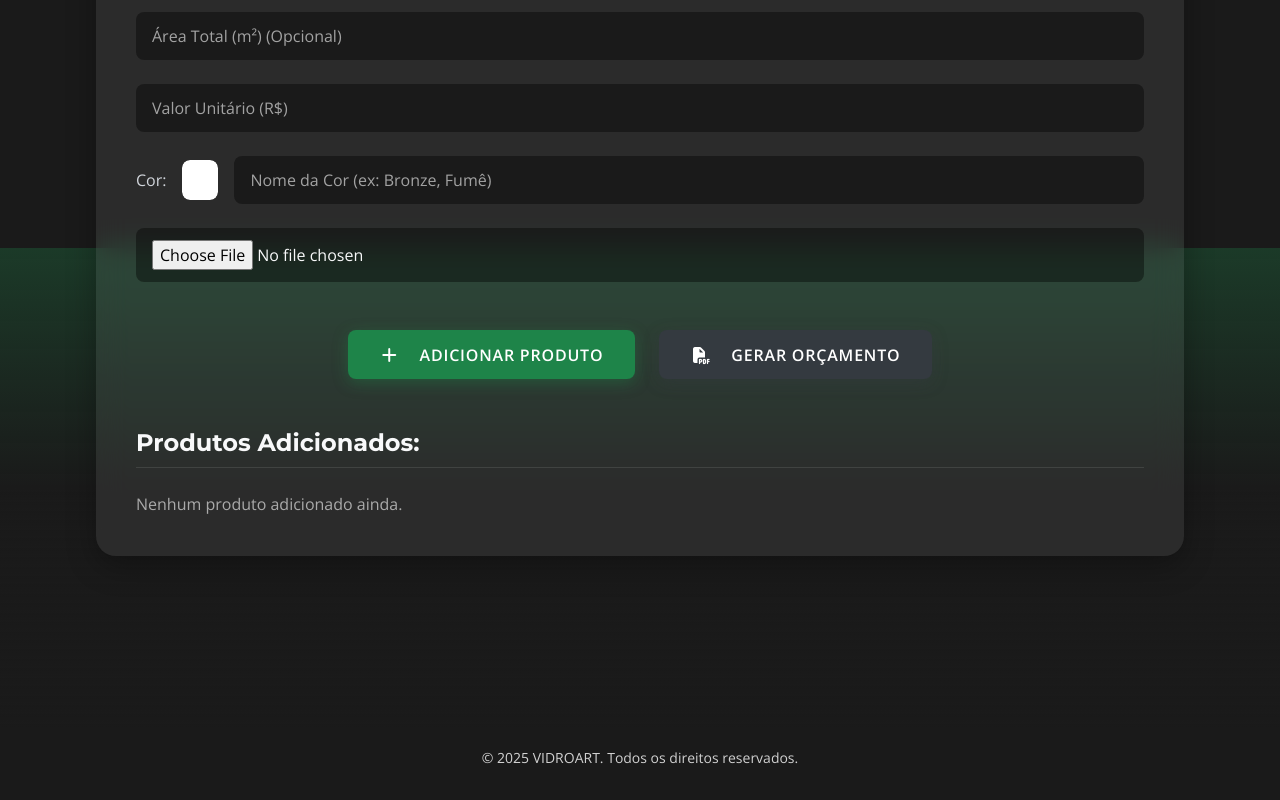
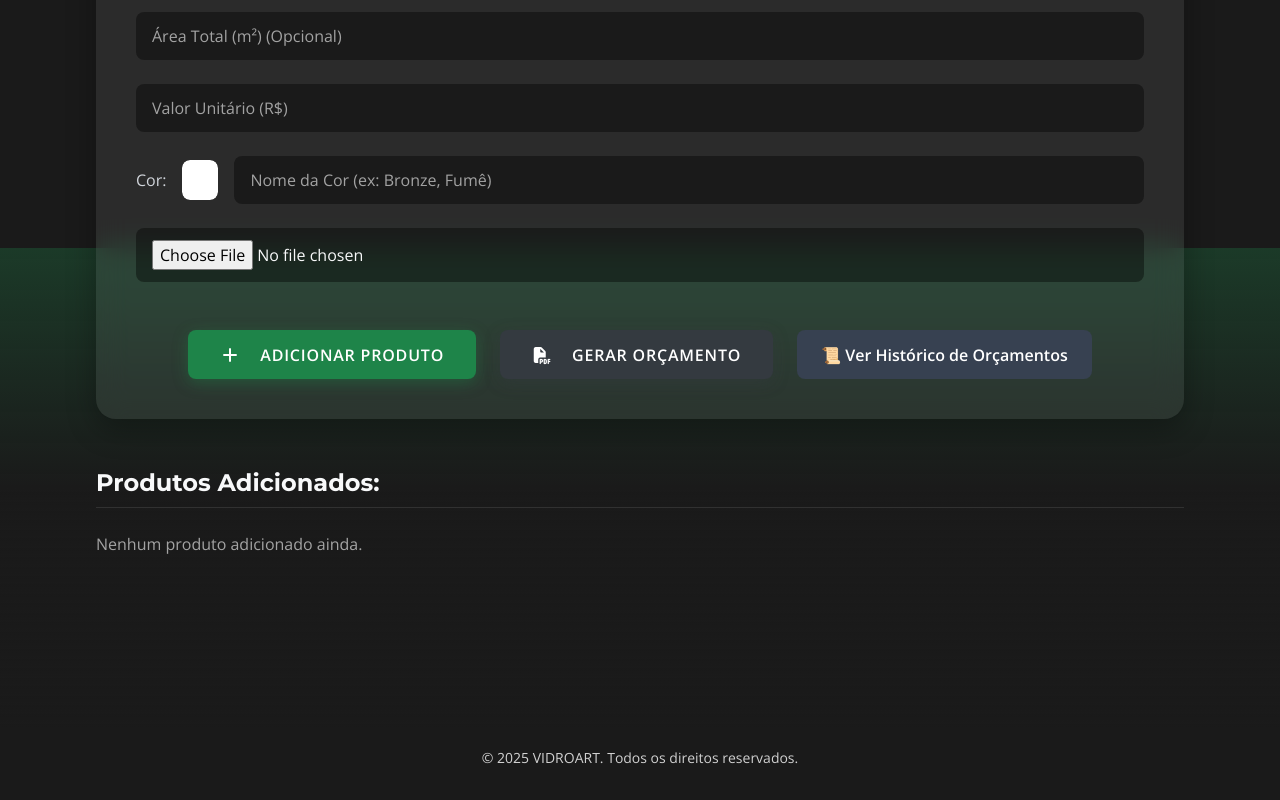
Before and after one commit to jtardelli11/vidroartorc, a plain HTML site: page index.html in a window 1280 px wide. Shown: the part 1352-2152 px from the top of the page. Drawn offline with nearby package versions, Linux system fonts and the light colour scheme.

Commit message:
Update index.html

```diff
--- a/index.html
+++ b/index.html
@@ -465,9 +465,23 @@
             <input type="file" accept="image/*" id="produtoFoto" class="input-field">
           </div>
           <div class="flex justify-center gap-6 pt-4">
-            <button type="button" class="btn-green" id="adicionarProdutoBtn" onclick="adicionarProduto()"><i class="fas fa-plus mr-2"></i> Adicionar Produto</button>
-            <button type="button" class="btn-green hidden" id="salvarEdicaoBtn" onclick="salvarEdicaoProduto()"><i class="fas fa-save mr-2"></i> Salvar Edição</button>
-            <button type="button" class="btn-black" onclick="gerarPDF()"><i class="fas fa-file-pdf mr-2"></i> Gerar Orçamento</button>
+  <button type="button" class="btn-green" id="adicionarProdutoBtn" onclick="adicionarProduto()">
+    <i class="fas fa-plus mr-2"></i> Adicionar Produto
+  </button>
+
+  <button type="button" class="btn-green hidden" id="salvarEdicaoBtn" onclick="salvarEdicaoProduto()">
+    <i class="fas fa-save mr-2"></i> Salvar Edição
+  </button>
+
+  <button type="button" class="btn-black" onclick="gerarPDF()">
+    <i class="fas fa-file-pdf mr-2"></i> Gerar Orçamento
+  </button>
+
+  <button id="btnHistorico" type="button"
+    class="bg-gray-700 text-white px-6 py-3 rounded-lg hover:bg-gray-600 font-semibold transition">
+    📜 Ver Histórico de Orçamentos
+  </button>
+</div>
           </div>
         </form>
 
```
